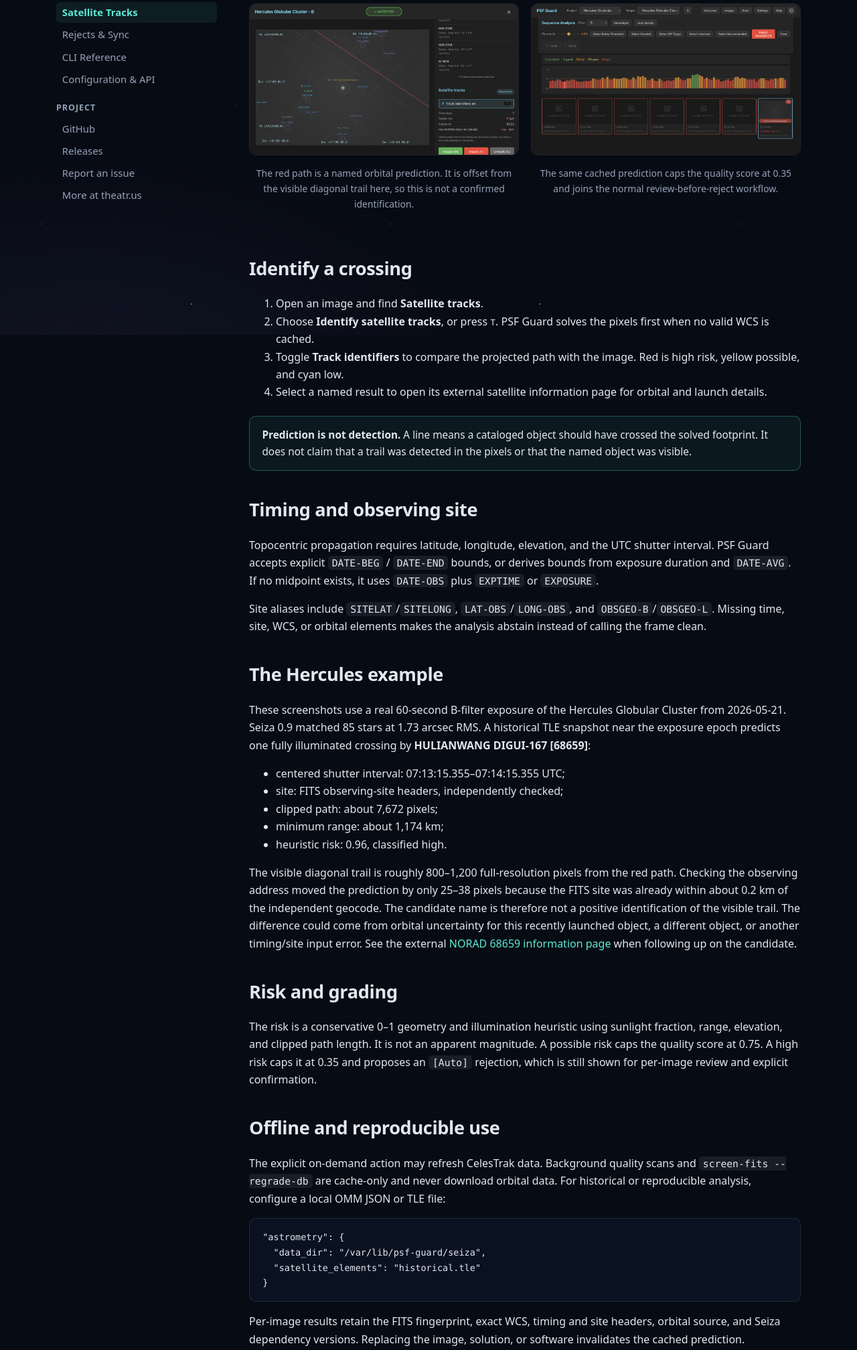
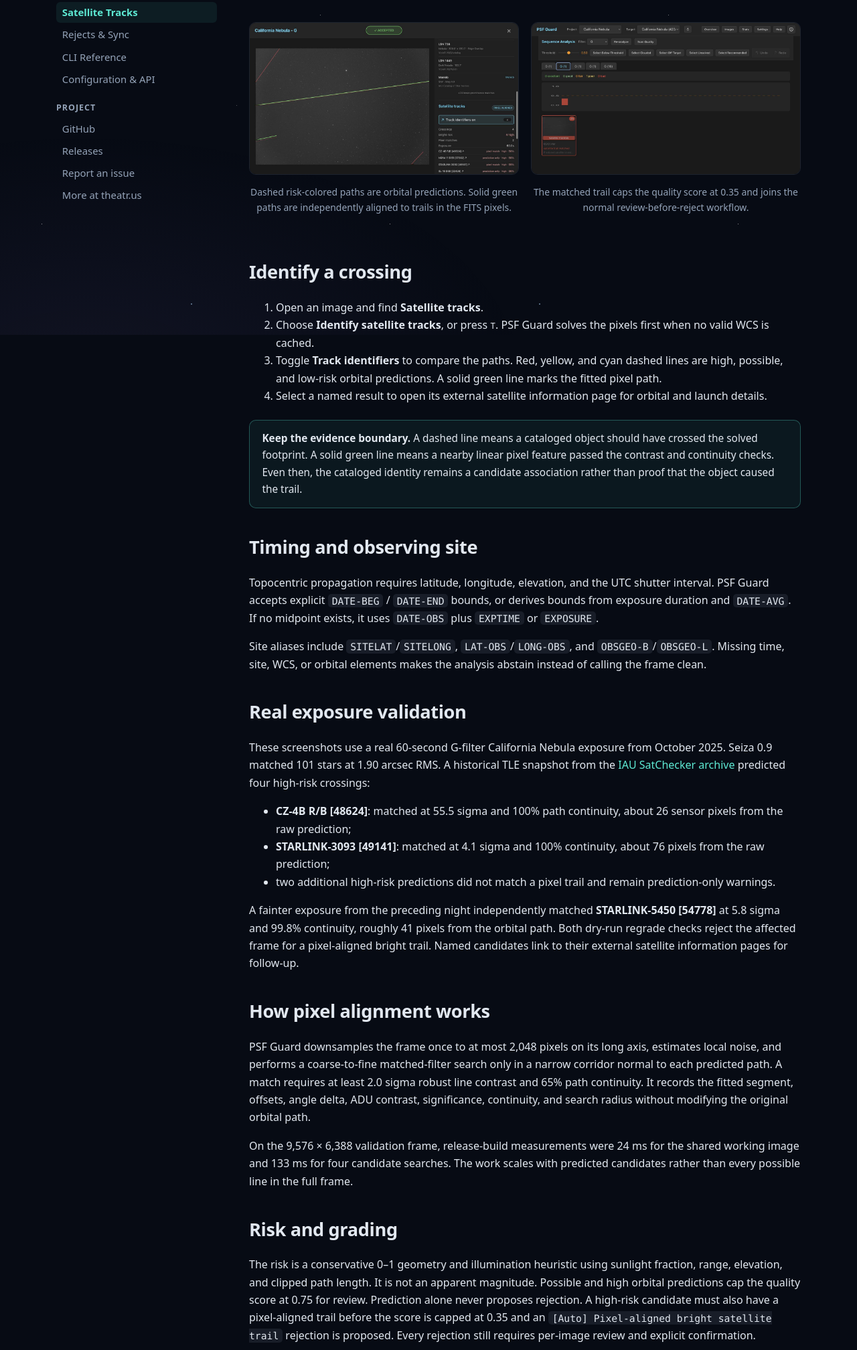
Before and after one commit to theatrus/psf-guard-docs, a website: page docs/satellites.html in a window 1280 px wide. Shown: the part 300-2316 px from the top of the page at 67% size. Drawn offline with Linux system fonts and the light colour scheme.

Commit message:
Document pixel-aligned satellite trails

```diff
--- a/docs/satellites.html
+++ b/docs/satellites.html
@@ -4,7 +4,7 @@
   <meta charset="utf-8">
   <meta name="viewport" content="width=device-width, initial-scale=1">
   <title>Satellite Tracks — PSF Guard</title>
-  <meta name="description" content="Project named satellite crossings onto solved astronomy images and include high-risk predictions in sequence grading.">
+  <meta name="description" content="Project named satellite crossings, align nearby trails in solved astronomy images, and grade only when pixel evidence supports the prediction.">
   <link rel="icon" type="image/svg+xml" href="../assets/favicon.svg">
   <link rel="stylesheet" href="../css/site.css?v=2">
 </head>
@@ -53,23 +53,23 @@
 <main class="docs-main">
   <h1>Satellite Tracks</h1>
   <p class="lede">
-    PSF Guard uses Seiza to solve an exposure, then projects cached orbital
-    elements through its exact observing interval and site. The Image Details
-    overlay names every in-frame prediction; the sequence grader surfaces
-    likely bright crossings for review.
+    PSF Guard uses Seiza to solve an exposure, projects cached orbital elements
+    through its exact observing interval and site, then tests the nearby FITS
+    pixels for a matching trail. The overlay keeps prediction and pixel
+    evidence separate; the sequence grader rejects only when both support a
+    potentially bright crossing.
   </p>
 
   <div class="shot-pair">
     <figure>
-      <img src="../assets/satellite-hercules-overlay.png" alt="Predicted HULIANWANG DIGUI-167 path offset from the visible trail in the solved Hercules Globular Cluster image" loading="lazy">
-      <figcaption>The red path is a named orbital prediction. It is offset
-      from the visible diagonal trail here, so this is not a confirmed
-      identification.</figcaption>
+      <img src="../assets/satellite-california-overlay.png" alt="California Nebula exposure with dashed orbital candidates and solid green pixel-aligned satellite trails" loading="lazy">
+      <figcaption>Dashed risk-colored paths are orbital predictions. Solid
+      green paths are independently aligned to trails in the FITS pixels.</figcaption>
     </figure>
     <figure>
-      <img src="../assets/satellite-hercules-sequence.png" alt="Hercules frame marked satellite high risk in Sequence Analysis" loading="lazy">
-      <figcaption>The same cached prediction caps the quality score at 0.35 and
-      joins the normal review-before-reject workflow.</figcaption>
+      <img src="../assets/satellite-california-sequence.png" alt="California Nebula frame marked for a pixel-aligned satellite trail in Sequence Analysis" loading="lazy">
+      <figcaption>The matched trail caps the quality score at 0.35 and joins
+      the normal review-before-reject workflow.</figcaption>
     </figure>
   </div>
 
@@ -78,16 +78,19 @@
     <li>Open an image and find <strong>Satellite tracks</strong>.</li>
     <li>Choose <strong>Identify satellite tracks</strong>, or press <kbd>T</kbd>.
       PSF Guard solves the pixels first when no valid WCS is cached.</li>
-    <li>Toggle <strong>Track identifiers</strong> to compare the projected path
-      with the image. Red is high risk, yellow possible, and cyan low.</li>
+    <li>Toggle <strong>Track identifiers</strong> to compare the paths. Red,
+      yellow, and cyan dashed lines are high, possible, and low-risk orbital
+      predictions. A solid green line marks the fitted pixel path.</li>
     <li>Select a named result to open its external satellite information page
       for orbital and launch details.</li>
   </ol>
 
   <div class="callout info">
-    <strong>Prediction is not detection.</strong> A line means a cataloged
-    object should have crossed the solved footprint. It does not claim that a
-    trail was detected in the pixels or that the named object was visible.
+    <strong>Keep the evidence boundary.</strong> A dashed line means a cataloged
+    object should have crossed the solved footprint. A solid green line means
+    a nearby linear pixel feature passed the contrast and continuity checks.
+    Even then, the cataloged identity remains a candidate association rather
+    than proof that the object caused the trail.
   </div>
 
   <h2 id="metadata">Timing and observing site</h2>
@@ -102,34 +105,48 @@
   orbital elements makes the analysis abstain instead of calling the frame
   clean.</p>
 
-  <h2 id="hercules">The Hercules example</h2>
-  <p>These screenshots use a real 60-second B-filter exposure of the Hercules
-  Globular Cluster from 2026-05-21. Seiza 0.9 matched 85 stars at 1.73 arcsec
-  RMS. A historical TLE snapshot near the exposure epoch predicts one fully
-  illuminated crossing by <strong>HULIANWANG DIGUI-167 [68659]</strong>:</p>
+  <h2 id="validation">Real exposure validation</h2>
+  <p>These screenshots use a real 60-second G-filter California Nebula
+  exposure from October 2025. Seiza 0.9 matched 101 stars at 1.90 arcsec RMS.
+  A historical TLE snapshot from the
+  <a href="https://satchecker.readthedocs.io/en/latest/tools_tle.html">IAU SatChecker archive</a>
+  predicted four high-risk crossings:</p>
   <ul>
-    <li>centered shutter interval: 07:13:15.355–07:14:15.355 UTC;</li>
-    <li>site: FITS observing-site headers, independently checked;</li>
-    <li>clipped path: about 7,672 pixels;</li>
-    <li>minimum range: about 1,174 km;</li>
-    <li>heuristic risk: 0.96, classified high.</li>
+    <li><strong>CZ-4B R/B [48624]</strong>: matched at 55.5 sigma and 100%
+      path continuity, about 26 sensor pixels from the raw prediction;</li>
+    <li><strong>STARLINK-3093 [49141]</strong>: matched at 4.1 sigma and 100%
+      continuity, about 76 pixels from the raw prediction;</li>
+    <li>two additional high-risk predictions did not match a pixel trail and
+      remain prediction-only warnings.</li>
   </ul>
-  <p>The visible diagonal trail is roughly 800–1,200 full-resolution pixels
-  from the red path. Checking the observing address moved the prediction by
-  only 25–38 pixels because the FITS site was already within about 0.2 km of
-  the independent geocode. The candidate name is therefore not a positive
-  identification of the visible trail. The difference could come from orbital
-  uncertainty for this recently launched object, a different object, or
-  another timing/site input error. See the external
-  <a href="https://www.n2yo.com/satellite/?s=68659">NORAD 68659 information page</a>
-  when following up on the candidate.</p>
+  <p>A fainter exposure from the preceding night independently matched
+  <strong>STARLINK-5450 [54778]</strong> at 5.8 sigma and 99.8% continuity,
+  roughly 41 pixels from the orbital path. Both dry-run regrade checks reject
+  the affected frame for a pixel-aligned bright trail. Named candidates link
+  to their external satellite information pages for follow-up.</p>
+
+  <h2 id="alignment">How pixel alignment works</h2>
+  <p>PSF Guard downsamples the frame once to at most 2,048 pixels on its long
+  axis, estimates local noise, and performs a coarse-to-fine matched-filter
+  search only in a narrow corridor normal to each predicted path. A match
+  requires at least 2.0 sigma robust line contrast and 65% path continuity.
+  It records the fitted segment, offsets, angle delta, ADU contrast,
+  significance, continuity, and search radius without modifying the original
+  orbital path.</p>
+  <p>On the 9,576 × 6,388 validation frame, release-build measurements were
+  24 ms for the shared working image and 133 ms for four candidate searches.
+  The work scales with predicted candidates rather than every possible line
+  in the full frame.</p>
 
   <h2 id="grading">Risk and grading</h2>
   <p>The risk is a conservative 0–1 geometry and illumination heuristic using
   sunlight fraction, range, elevation, and clipped path length. It is not an
-  apparent magnitude. A possible risk caps the quality score at 0.75. A high
-  risk caps it at 0.35 and proposes an <code>[Auto]</code> rejection, which is
-  still shown for per-image review and explicit confirmation.</p>
+  apparent magnitude. Possible and high orbital predictions cap the quality
+  score at 0.75 for review. Prediction alone never proposes rejection. A
+  high-risk candidate must also have a pixel-aligned trail before the score is
+  capped at 0.35 and an <code>[Auto] Pixel-aligned bright satellite trail</code>
+  rejection is proposed. Every rejection still requires per-image review and
+  explicit confirmation.</p>
 
   <h2 id="cache">Offline and reproducible use</h2>
   <p>The explicit on-demand action may refresh CelesTrak data. Background
@@ -141,8 +158,9 @@
   "satellite_elements": "historical.tle"
 }</code></pre>
   <p>Per-image results retain the FITS fingerprint, exact WCS, timing and site
-  headers, orbital source, and Seiza dependency versions. Replacing the image,
-  solution, or software invalidates the cached prediction.</p>
+  headers, orbital source, alignment version, and Seiza dependency versions.
+  Replacing the image, solution, or alignment software invalidates the cached
+  result.</p>
 
   <nav class="next-prev" aria-label="Documentation pages">
     <a href="astrometry-quality.html">← Astrometry Quality</a>
```
Also changed, not shown: docs/astrometry-quality.html (+4 -3 lines), docs/astrometry.html (+6 -4 lines), docs/cli.html (+3 -1 lines), docs/index.html (+3 -2 lines), docs/screening.html (+4 -0 lines), assets/satellite-california-overlay.png (added), assets/satellite-california-sequence.png (added).
